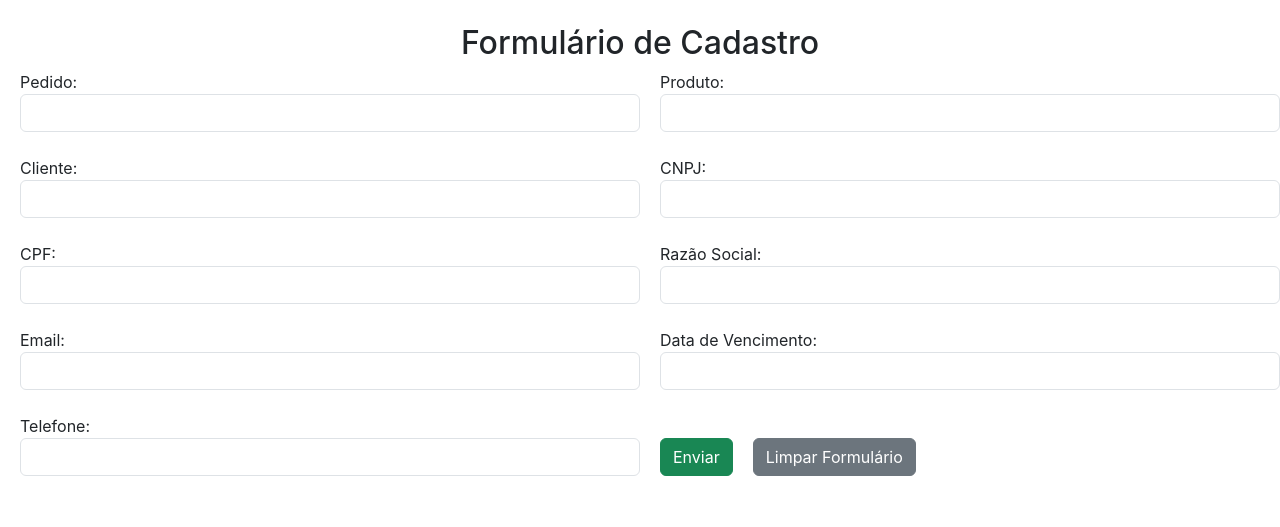
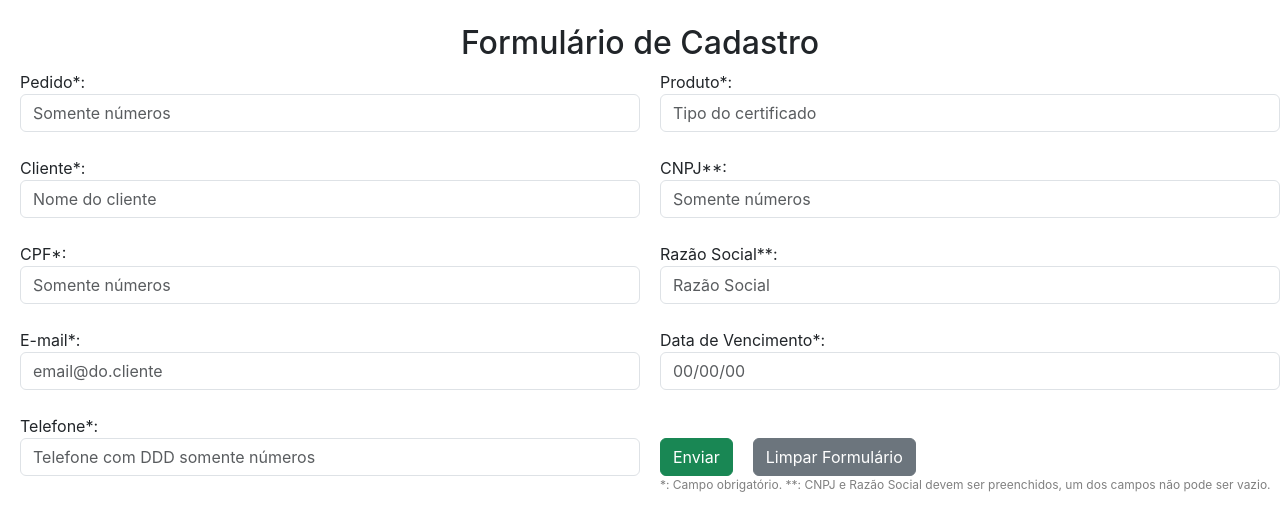
Before and after one commit to joseafsantos/notify, a React (Create React App) app in the folder frontend/: page / in a window 1280 px wide. Shown: the top 527 px of the page. Built offline with nearby package versions, Linux system fonts and the light colour scheme; no server answers.

Commit message:
Observações no formulário de cadastro

```diff
--- a/frontend/src/formulario.js
+++ b/frontend/src/formulario.js
@@ -79,37 +79,40 @@ function Formulario() {
       <h2>Formulário de Cadastro</h2>
       <form onSubmit={handleSubmit} style={{ display: 'flex', justifyContent: 'space-between' }}>
         <div style={{ width: '50%', textAlign: 'left', marginRight: '20px', marginLeft: '20px'}}>
-          <label>Pedido:</label>
-          <input type="text" value={pedido} onChange={(e) => setPedido(e.target.value)} required className='form-control'/><br />
+          <label>Pedido*:</label>
+          <input placeholder='Somente números' type="text" value={pedido} onChange={(e) => setPedido(e.target.value)} required className='form-control'/><br />
 
-          <label>Cliente:</label>
-          <input type="text" value={cliente} onChange={(e) => setCliente(e.target.value)} required className='form-control'/><br />
+          <label>Cliente*:</label>
+          <input placeholder='Nome do cliente' type="text" value={cliente} onChange={(e) => setCliente(e.target.value)} required className='form-control'/><br />
 
-          <label>CPF:</label>
-          <input type="text" value={cpf} onChange={(e) => setCPF(e.target.value)} required className='form-control'/><br />
+          <label>CPF*:</label>
+          <input  placeholder='Somente números' type="text" value={cpf} onChange={(e) => setCPF(e.target.value)} required className='form-control'/><br />
 
-          <label>Email:</label>
-          <input type="email" value={email} onChange={(e) => setEmail(e.target.value)} required className='form-control'/><br />
+          <label>E-mail*:</label>
+          <input placeholder='email@do.cliente' type="email" value={email} onChange={(e) => setEmail(e.target.value)} required className='form-control'/><br />
 
-          <label>Telefone:</label>
-          <input type="text" value={telefone} onChange={(e) => setTelefone(e.target.value)} required className='form-control'/><br />
+          <label>Telefone*:</label>
+          <input placeholder='Telefone com DDD somente números' type="text" value={telefone} onChange={(e) => setTelefone(e.target.value)} required className='form-control'/><br />
         </div>
         <div style={{ width: '50%', textAlign: 'left' }}>
-          <label>Produto:</label>
-          <input type="text" value={produto} onChange={(e) => setProduto(e.target.value)} required className='form-control'/><br />
+          <label>Produto*:</label>
+          <input placeholder='Tipo do certificado' type="text" value={produto} onChange={(e) => setProduto(e.target.value)} required className='form-control'/><br />
 
-          <label>CNPJ:</label>
-          <input type="text" value={cnpj} onChange={(e) => setCNPJ(e.target.value)} className='form-control'/><br />
+          <label>CNPJ**:</label>
+          <input placeholder='Somente números' type="text" value={cnpj} onChange={(e) => setCNPJ(e.target.value)} className='form-control'/><br />
 
-          <label>Razão Social:</label>
-          <input type="text" value={razaoSocial} onChange={(e) => setRazaoSocial(e.target.value)} className='form-control'/><br />
+          <label>Razão Social**:</label>
+          <input placeholder='Razão Social' type="text" value={razaoSocial} onChange={(e) => setRazaoSocial(e.target.value)} className='form-control'/><br />
 
-          <label>Data de Vencimento:</label>
-          <input type="text" value={dataVencimento} onChange={(e) => setDataVencimento(e.target.value)} required className='form-control'/><br />
+          <label>Data de Vencimento*:</label>
+          <input placeholder='00/00/00' type="text" value={dataVencimento} onChange={(e) => setDataVencimento(e.target.value)} required className='form-control'/><br />
 
           <div style={{ display: 'flex', justifyContent: 'left', width: '100%'}}>
           <button type="submit" style={{ marginRight: '10px', marginTop: '24px' }} className='btn btn-success'>Enviar</button><br />
           <button type="button" onClick={handleLimparFormulario} style={{ marginLeft: '10px', marginTop: '24px' }}className='btn btn-secondary'>Limpar Formulário</button>
+          </div>
+          <div style={{color: 'gray', fontSize: 12}}>
+            <p>*: Campo obrigatório. **: CNPJ e Razão Social devem ser preenchidos, um dos campos não pode ser vazio.</p>
           </div>
         </div>
       </form>
```
Also changed, not shown: 3 other files (tests, documents, lock files or other folders).
